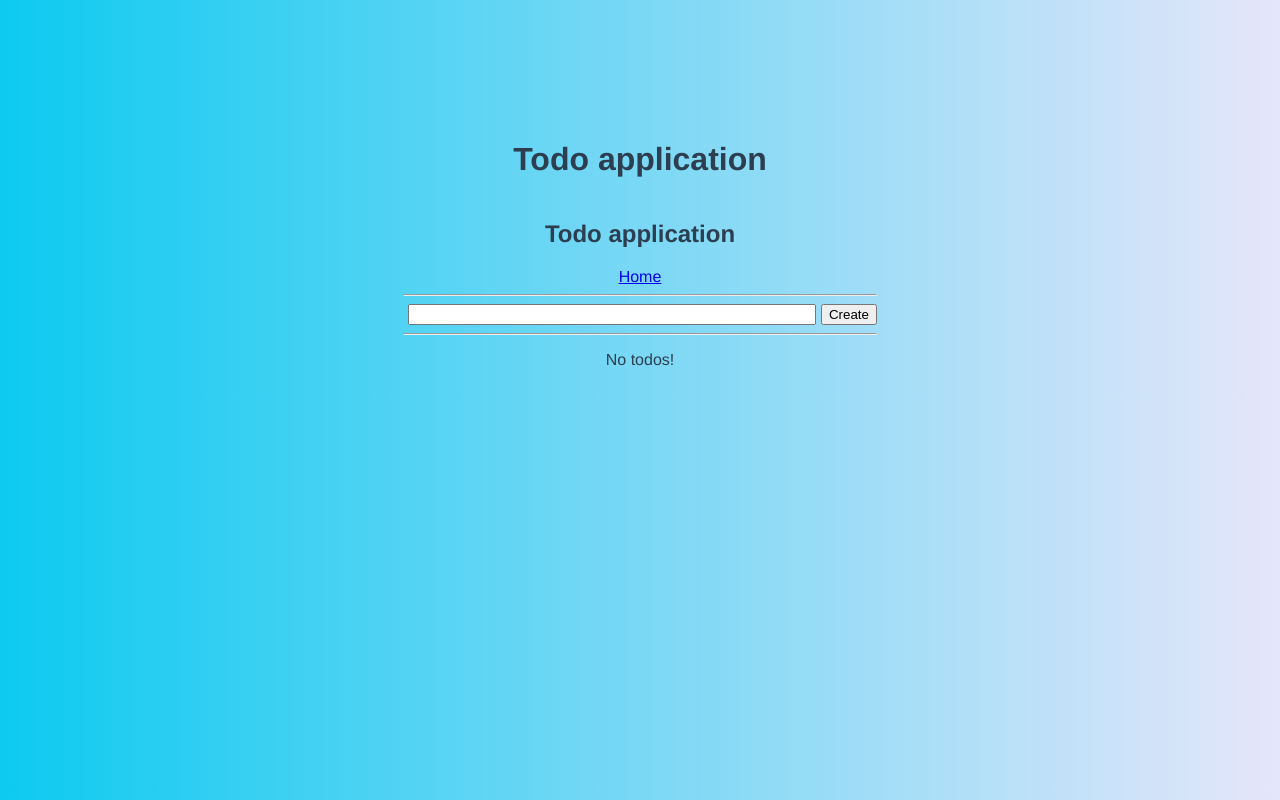
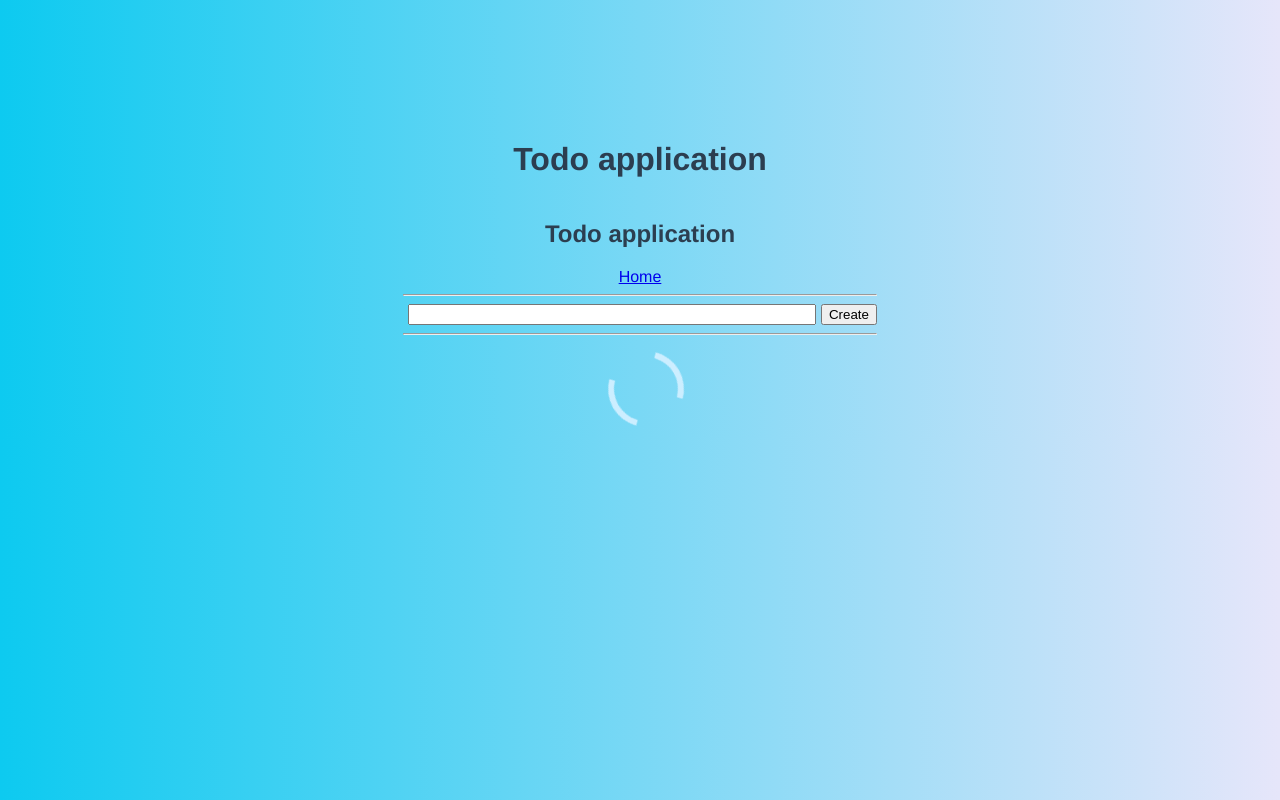
Before and after one commit to Alena2020/vue-todo-app, a Vue app: page /todos in a window 1280 px wide. Built offline with nearby package versions, Linux system fonts and the light colour scheme; no server answers.

Commit message:
Loader added

```diff
--- /dev/null
+++ b/src/components/Loader.vue
@@ -0,0 +1,30 @@
+<template>
+  <div class="lds-dual-ring"></div>
+</template>
+
+<style scoped>
+.lds-dual-ring {
+  display: inline-block;
+  width: 80px;
+  height: 80px;
+}
+.lds-dual-ring:after {
+  content: " ";
+  display: block;
+  width: 64px;
+  height: 64px;
+  margin: 8px;
+  border-radius: 50%;
+  border: 6px solid #cef;
+  border-color: #cef transparent #cef transparent;
+  animation: lds-dual-ring 1.2s linear infinite;
+}
+@keyframes lds-dual-ring {
+  0% {
+    transform: rotate(0deg);
+  }
+  100% {
+    transform: rotate(360deg);
+  }
+}
+</style>
--- a/src/views/Todos.vue
+++ b/src/views/Todos.vue
@@ -5,7 +5,8 @@
     <hr />
     <AddTodo @add-todo="addTodo" />
     <hr />
-    <TodoList v-if="todos.length" v-bind:todos="todos" @remove-todo="removeTodo" />
+    <Loader v-if="loading"/>
+    <TodoList v-else-if="todos.length" v-bind:todos="todos" @remove-todo="removeTodo" />
     <p v-else>No todos!</p>
   </div>
 </template>
@@ -13,18 +14,23 @@
 <script>
 import TodoList from "@/components/TodoList";
 import AddTodo from "@/components/AddTodo";
+import Loader from "@/components/Loader";
 export default {
   name: "app",
   data() {
     return {
       todos: [],
+      loading: true,
     };
   },
   mounted() {
     fetch("https://jsonplaceholder.typicode.com/todos?_limit=7")
       .then((response) => response.json())
       .then((json) => {
-        this.todos = json;
+        setTimeout(() => {
+          this.todos = json;
+          this.loading = false;
+        }, 1000);
       });
   },
   methods: {
@@ -38,6 +44,7 @@ export default {
   components: {
     TodoList,
     AddTodo,
+    Loader
   },
 };
 </script>
```
